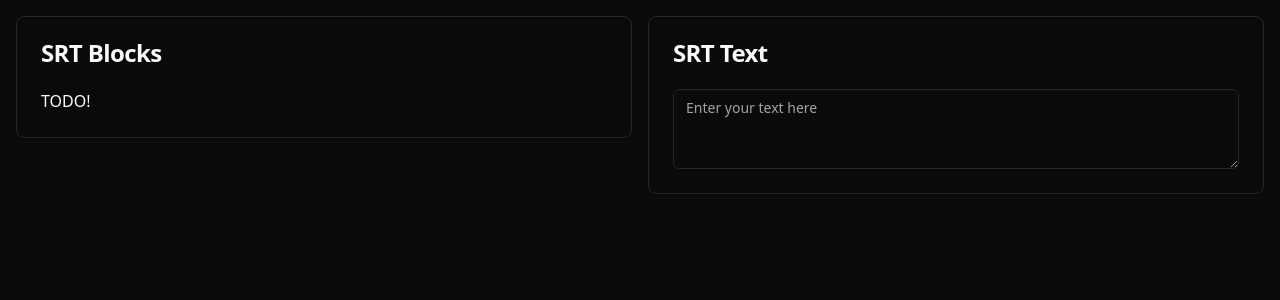
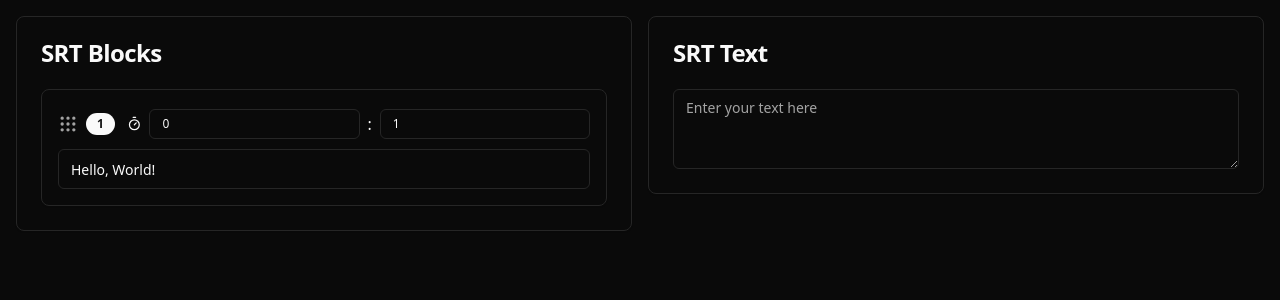
Before and after one commit to IgorRSGraziano/srt-editor, a React (Vite) app: page / in a window 1280 px wide. Shown: the top 300 px of the page. Built offline with nearby package versions, Linux system fonts and the light colour scheme.

Commit message:
created initial design

```diff
--- a/package.json
+++ b/package.json
@@ -17,7 +17,8 @@
     "react": "^18.3.1",
     "react-dom": "^18.3.1",
     "tailwind-merge": "^2.5.4",
-    "tailwindcss-animate": "^1.0.7"
+    "tailwindcss-animate": "^1.0.7",
+    "zustand": "^5.0.0"
   },
   "devDependencies": {
     "@eslint/js": "^9.11.1",
--- a/src/App.tsx
+++ b/src/App.tsx
@@ -1,6 +1,5 @@
 import SrtEditor from "./components/srt-editor";
 import SrtText from "./components/srt-text";
-import { Button } from "./components/ui/button";
 
 function App() {
 	return (
--- /dev/null
+++ b/src/components/contexts/srt-context.tsx
@@ -0,0 +1,21 @@
+import { create } from "zustand";
+import { Srt } from "../../types/srt";
+
+type SrtState = {
+	srt: Srt[];
+	setSrt: (srt: Srt[]) => void;
+	addSrt: (srt: Srt) => void;
+};
+
+export const useSrtStore = create<SrtState>((set) => ({
+	srt: [
+		{
+			id: "1",
+			start: 0,
+			end: 1,
+			text: "Hello, World!",
+		},
+	],
+	setSrt: (srt: Srt[]) => set({ srt }),
+	addSrt: (srt: Srt) => set((state) => ({ srt: [...state.srt, srt] })),
+}));
--- /dev/null
+++ b/src/components/srt-editor/block.tsx
@@ -0,0 +1,32 @@
+import React from "react";
+import { Srt } from "../../types/srt";
+import { Card } from "../ui/card";
+import { Badge } from "../ui/badge";
+import { Input } from "../ui/input";
+import { Grip, Timer } from "lucide-react";
+
+type Props = {
+	srt: Srt;
+};
+
+function SrtBlock({ srt }: Props) {
+	return (
+		<Card className="p-4 flex flex-col gap-2">
+			<div className="flex justify-between items-center">
+				<div className="flex items-center gap-2">
+					<Grip size={20} className="text-muted-foreground cursor-move" />
+					<Badge>{srt.id}</Badge>
+				</div>
+				<div className="flex items-center gap-2">
+					<Timer size={35} />
+					<Input className="w-full text-xs h-[30px]" value={srt.start} /> : <Input className="w-full text-xs h-[30px]" value={srt.end} />
+				</div>
+			</div>
+			<div>
+				<Input className="w-full" value={srt.text} />
+			</div>
+		</Card>
+	);
+}
+
+export default SrtBlock;
--- a/src/components/srt-editor/index.tsx
+++ b/src/components/srt-editor/index.tsx
@@ -1,15 +1,22 @@
+import { useSrtStore } from "../contexts/srt-context";
 import { Card, CardContent, CardHeader, CardTitle } from "../ui/card";
-import { Textarea } from "../ui/textarea";
+import SrtBlock from "./block";
 
 type Props = {};
 
 function SrtEditor({}: Props) {
+	const { srt } = useSrtStore();
 	return (
 		<Card className="w-full">
 			<CardHeader>
 				<CardTitle>SRT Blocks</CardTitle>
 			</CardHeader>
-			<CardContent>TODO!</CardContent>
+			<CardContent>
+				{!srt.length && <div className="text-center text-gray-500">No SRT blocks</div>}
+				{srt.map((s) => (
+					<SrtBlock srt={s} key={s.id} />
+				))}
+			</CardContent>
 		</Card>
 	);
 }
--- /dev/null
+++ b/src/components/ui/badge.tsx
@@ -0,0 +1,36 @@
+import * as React from "react"
+import { cva, type VariantProps } from "class-variance-authority"
+
+import { cn } from "@/lib/utils"
+
+const badgeVariants = cva(
+  "inline-flex items-center rounded-full border px-2.5 py-0.5 text-xs font-semibold transition-colors focus:outline-none focus:ring-2 focus:ring-ring focus:ring-offset-2",
+  {
+    variants: {
+      variant: {
+        default:
+          "border-transparent bg-primary text-primary-foreground hover:bg-primary/80",
+        secondary:
+          "border-transparent bg-secondary text-secondary-foreground hover:bg-secondary/80",
+        destructive:
+          "border-transparent bg-destructive text-destructive-foreground hover:bg-destructive/80",
+        outline: "text-foreground",
+      },
+    },
+    defaultVariants: {
+      variant: "default",
+    },
+  }
+)
+
+export interface BadgeProps
+  extends React.HTMLAttributes<HTMLDivElement>,
+    VariantProps<typeof badgeVariants> {}
+
+function Badge({ className, variant, ...props }: BadgeProps) {
+  return (
+    <div className={cn(badgeVariants({ variant }), className)} {...props} />
+  )
+}
+
+export { Badge, badgeVariants }
--- /dev/null
+++ b/src/components/ui/input.tsx
@@ -0,0 +1,25 @@
+import * as React from "react"
+
+import { cn } from "@/lib/utils"
+
+export interface InputProps
+  extends React.InputHTMLAttributes<HTMLInputElement> {}
+
+const Input = React.forwardRef<HTMLInputElement, InputProps>(
+  ({ className, type, ...props }, ref) => {
+    return (
+      <input
+        type={type}
+        className={cn(
+          "flex h-10 w-full rounded-md border border-input bg-background px-3 py-2 text-sm ring-offset-background file:border-0 file:bg-transparent file:text-sm file:font-medium file:text-foreground placeholder:text-muted-foreground focus-visible:outline-none focus-visible:ring-2 focus-visible:ring-ring focus-visible:ring-offset-2 disabled:cursor-not-allowed disabled:opacity-50",
+          className
+        )}
+        ref={ref}
+        {...props}
+      />
+    )
+  }
+)
+Input.displayName = "Input"
+
+export { Input }
--- /dev/null
+++ b/src/types/srt.ts
@@ -0,0 +1,6 @@
+export type Srt = {
+	id: string;
+	start: number;
+	end: number;
+	text: string;
+};
```
Also changed, not shown: 1 other file (tests, documents, lock files or other folders).
